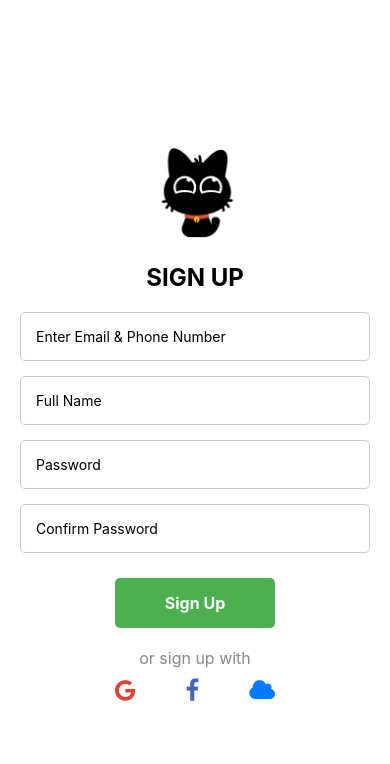
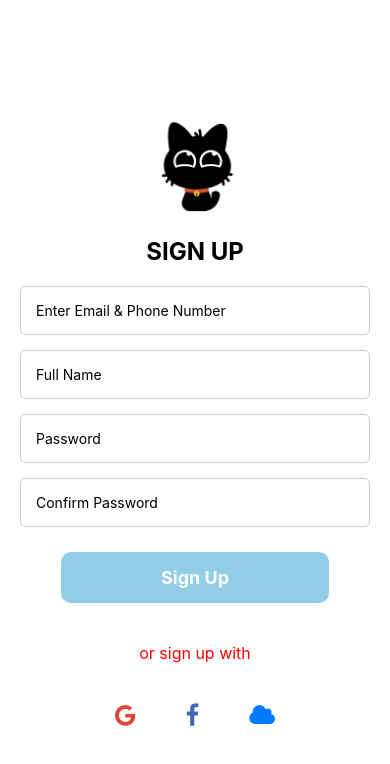
Before and after one commit to DuongIUH17Dz/English_App, a React Native app: screen / in a window 390 px wide. Shown: the top 764 px of the page. Built offline with nearby package versions, Linux system fonts and the light colour scheme.

Commit message:
sign up page update 1

```diff
--- a/App.tsx
+++ b/App.tsx
@@ -5,6 +5,13 @@ import { useState } from 'react';
 
 export default function App() {
   const [focusedInput, setFocusedInput] = useState<string | null>(null);
+  const [email, setEmail] = useState('');
+  const [fullname, setFullname] = useState('');
+  const [password, setPassword] = useState('');
+  const [confirmPassword, setConfirmPassword] = useState('');
+
+  // Check if all fields are filled
+  const isFormFilled = email && fullname && password && confirmPassword;
 
   return (
     <View style={styles.container}>
@@ -20,12 +27,16 @@ export default function App() {
         style={[styles.input, focusedInput === 'email' && styles.inputFocused]}
         onFocus={() => setFocusedInput('email')}
         onBlur={() => setFocusedInput(null)}
+        value={email}
+        onChangeText={setEmail}
       />
       <TextInput
         placeholder="Full Name"
         style={[styles.input, focusedInput === 'fullname' && styles.inputFocused]}
         onFocus={() => setFocusedInput('fullname')}
         onBlur={() => setFocusedInput(null)}
+        value={fullname}
+        onChangeText={setFullname}
       />
       <TextInput
         placeholder="Password"
@@ -33,6 +44,8 @@ export default function App() {
         style={[styles.input, focusedInput === 'password' && styles.inputFocused]}
         onFocus={() => setFocusedInput('password')}
         onBlur={() => setFocusedInput(null)}
+        value={password}
+        onChangeText={setPassword}
       />
       <TextInput
         placeholder="Confirm Password"
@@ -40,10 +53,12 @@ export default function App() {
         style={[styles.input, focusedInput === 'confirmPassword' && styles.inputFocused]}
         onFocus={() => setFocusedInput('confirmPassword')}
         onBlur={() => setFocusedInput(null)}
+        value={confirmPassword}
+        onChangeText={setConfirmPassword}
       />
 
       {/* Sign Up button */}
-      <TouchableOpacity style={styles.signUpButton}>
+      <TouchableOpacity style={[styles.signUpButton, isFormFilled && styles.signUpButtonFilled]}>
         <Text style={styles.signUpButtonText}>Sign Up</Text>
       </TouchableOpacity>
 
@@ -94,24 +109,29 @@ const styles = StyleSheet.create({
     borderColor: '#00BFFF', // Light blue border on focus
   },
   signUpButton: {
-    backgroundColor: '#4CAF50',
+    backgroundColor: '#91CDE7',
     paddingVertical: 15,
-    paddingHorizontal: 50,
-    borderRadius: 5,
+    paddingHorizontal: 100,
+    borderRadius: 10,
     marginTop: 10,
     marginBottom: 20,
+  },
+  signUpButtonFilled: {
+    backgroundColor: '#2196F3', // Darker blue when all fields are filled
   },
   signUpButtonText: {
     color: '#fff',
     fontWeight: 'bold',
-    fontSize: 16,
+    fontSize: 18,
   },
   orText: {
+    marginTop: 20,
     fontSize: 16,
-    color: '#888',
+    color: 'red',
     marginBottom: 10,
   },
   socialIcons: {
+    marginTop: 30,
     flexDirection: 'row',
     justifyContent: 'space-around',
     width: '60%',
```
